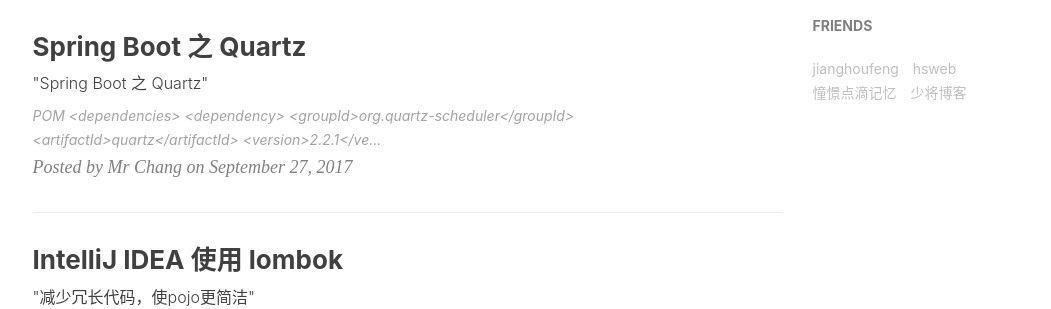
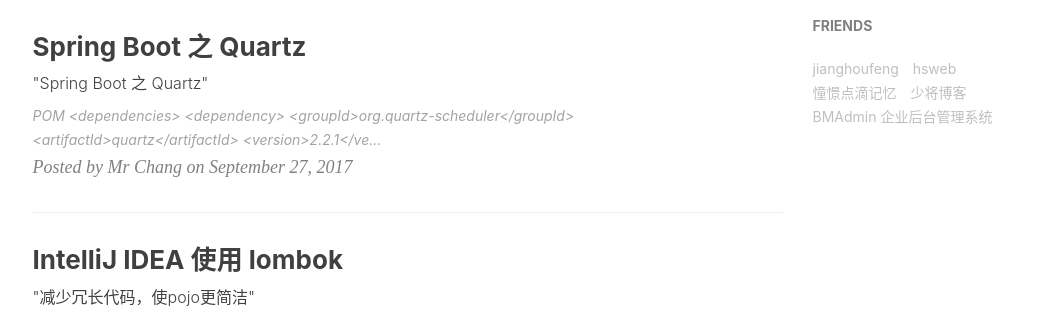
Before and after one commit to ncic-ict/changdaye.github.io, a Jekyll site: the page built from index.html, in a window 1280 px wide and 900 px high, scrolled down 999 px. Shown: the part 152-461 px from the top of the window, without its empty margins (135-1186 px from the left). Built offline with Jekyll 4.4.1, drawn with Linux system fonts in a browser that asks for light colours; nearby versions of some CDN libraries; the list of posts is cut into pages by our own code; comment, search, counter and statistics services are not loaded.

Commit message:
添加友链 http://www.bmadmin.com/

```diff
--- a/_config.yml
+++ b/_config.yml
@@ -105,5 +105,8 @@
     },{
              title: "少将博客",
              href: "https://www.whatled.com/"
+    },{
+                  title: "BMAdmin 企业后台管理系统",
+                  href: "http://www.bmadmin.com/"
     }
 ]
```
